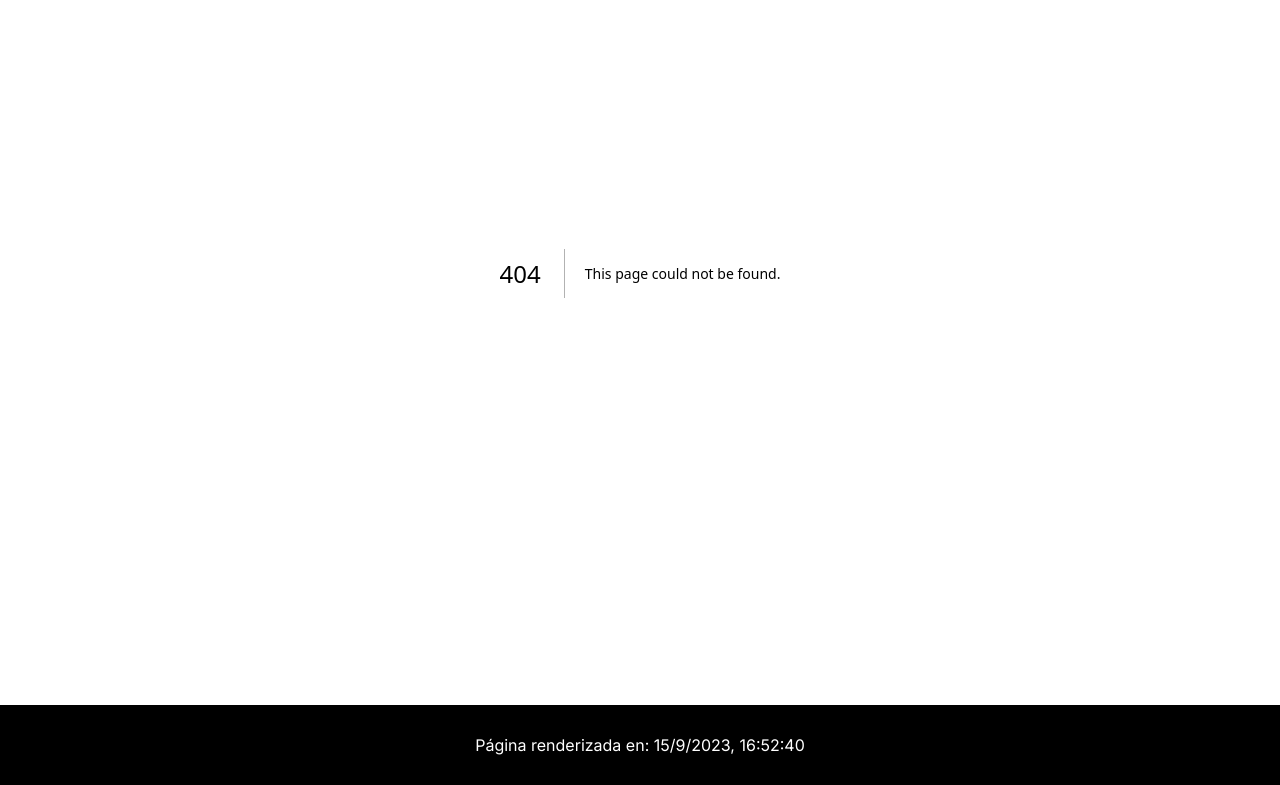
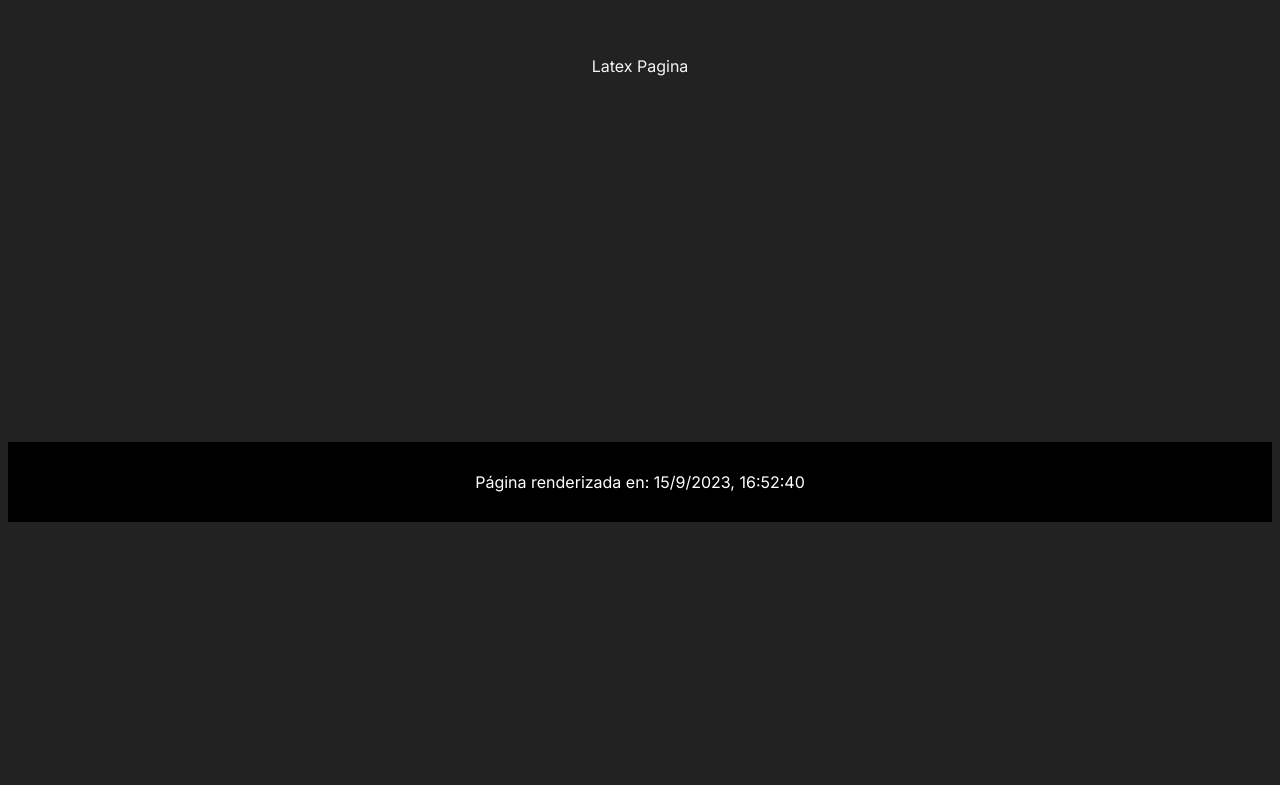
Before and after one commit to catharygr/aprendiendo-next-framework, a Next.js app: page /latex in a window 1280 px wide. Before the commit this address had no page. Shown: the part 127-912 px from the top of the page. After the commit the page ends 816 px from the top, so only its background shows below. Built offline with nearby package versions, Linux system fonts and the light colour scheme.

Commit message:
Practicando carga diferida en Next

```diff
--- a/package.json
+++ b/package.json
@@ -13,6 +13,7 @@
     "eslint-config-next": "13.4.19",
     "next": "13.4.19",
     "react": "18.2.0",
-    "react-dom": "18.2.0"
+    "react-dom": "18.2.0",
+    "react-latex-next": "^2.2.0"
   }
 }
--- /dev/null
+++ b/src/app/latex/page.js
@@ -0,0 +1,7 @@
+export default function LatexPagina() {
+  return (
+    <div>
+      <p>Latex Pagina</p>
+    </div>
+  );
+}
--- a/src/app/page.js
+++ b/src/app/page.js
@@ -22,6 +22,10 @@ export default function Home() {
             </Link>
           ))}
         </div>
+        <br />
+        <Link className={styles.about} href={"/latex"}>
+          Latex
+        </Link>
       </div>
     </main>
   );
```
Also changed, not shown: 1 other file (tests, documents, lock files or other folders).
